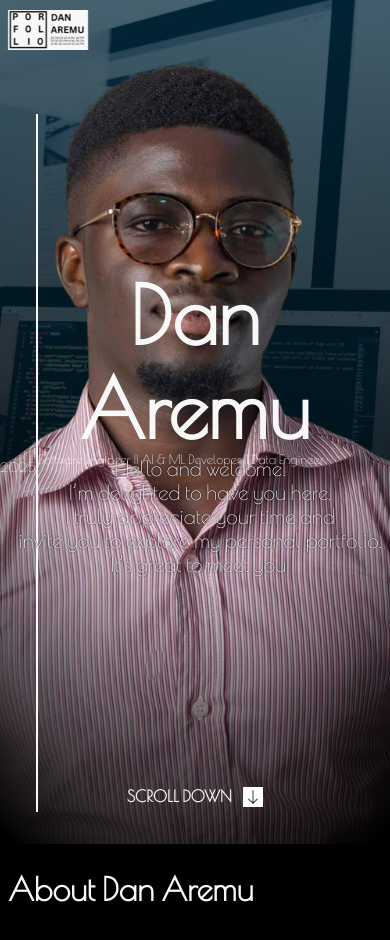
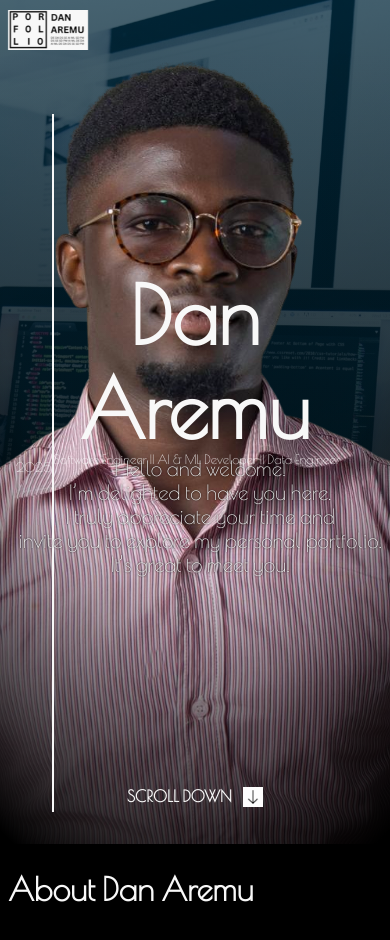
Before and after one commit to danaremu/portfolio, a React (Create React App) app: page / in a window 390 px wide. Shown: the top 940 px of the page. Built offline with nearby package versions, Linux system fonts and the light colour scheme; a web font is replaced by a local one.

Commit message:
--build fix

```diff
--- a/package.json
+++ b/package.json
@@ -1,4 +1,5 @@
 {
+  "homepage": ".",
   "name": "vue",
   "version": "0.1.0",
   "private": true,
@@ -11,6 +12,7 @@
   "scripts": {
     "start": "react-scripts start",
     "build": "react-scripts build",
+    "deploy": "npm run build",
     "test": "react-scripts test",
     "eject": "react-scripts eject"
   },
--- a/src/pages/home/landing/Landing.css
+++ b/src/pages/home/landing/Landing.css
@@ -41,6 +41,7 @@
       align-self: flex-end;
       margin-bottom: 2rem;
       font-size: 0.8rem;
+      left: 1rem;
 
       &::after,
       &::before {
@@ -182,6 +183,10 @@
           font-size: 1.3rem;
         }
       }
+
+      & .grid-branding {
+      }
+
       & .grid-image {
         background-position: center bottom;
         background-size: cover;
--- a/src/splashscreen/Index.css
+++ b/src/splashscreen/Index.css
@@ -65,7 +65,7 @@
     min-height: calc(50dvh + 25px);
     width: auto;
     top: 0;
-    right: 0;
+    right: 1rem;
     display: flex;
     align-items: stretch;
     flex-direction: column;
```
